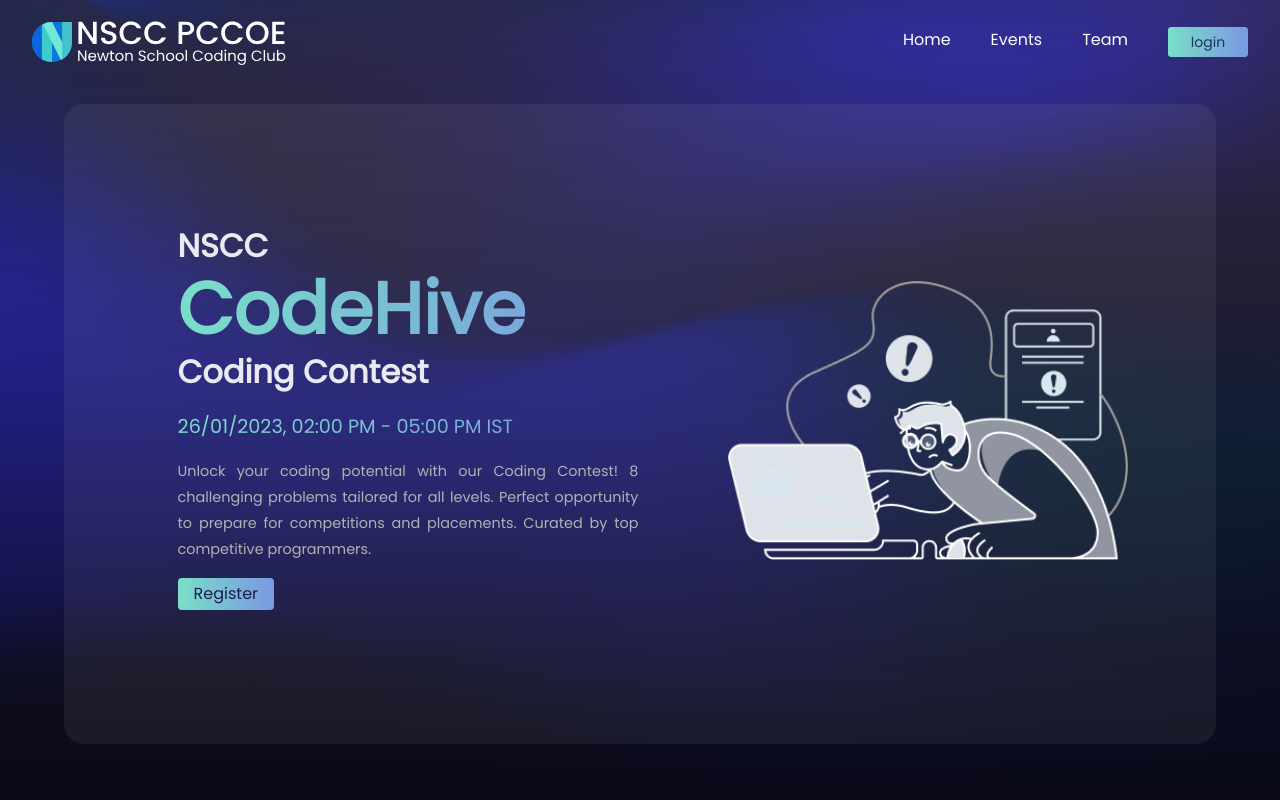
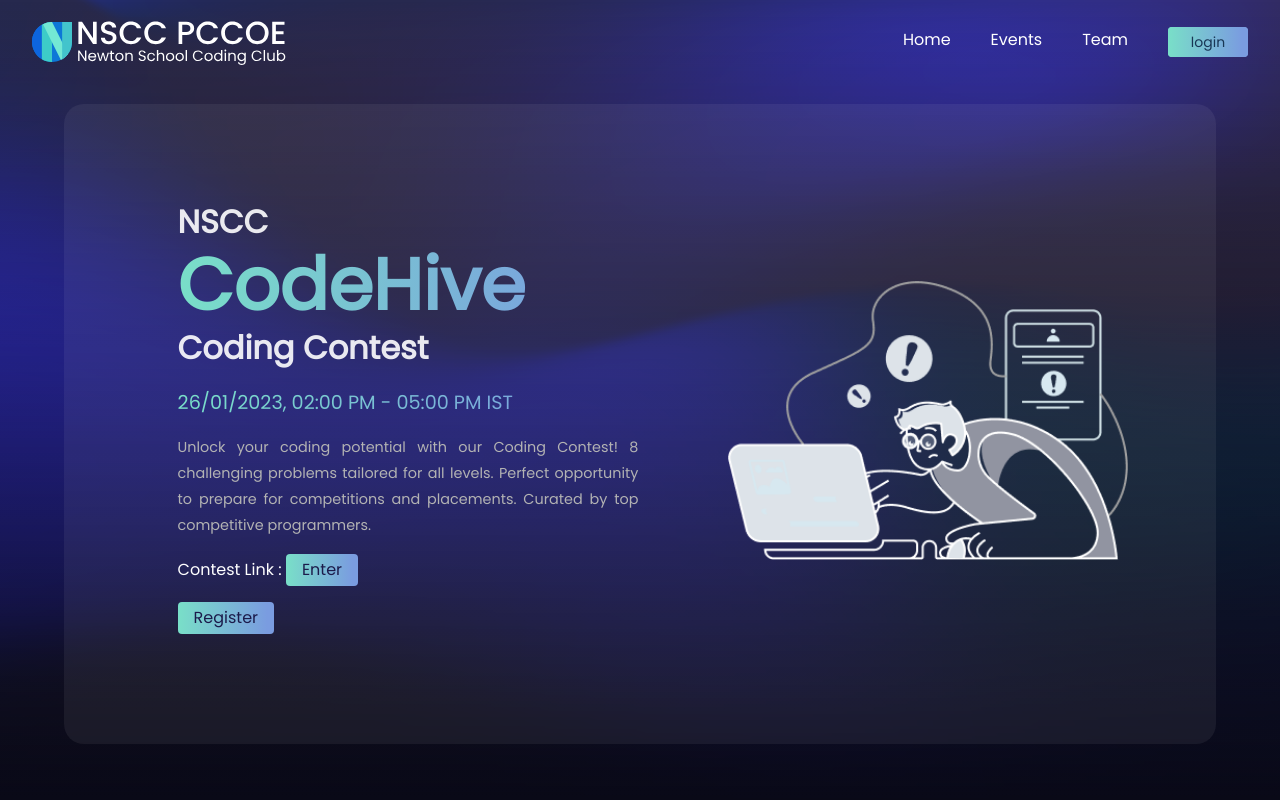
Before and after one commit to nsccpccoe/nscc-frontend, a Next.js app: page /events/codehive in a window 1280 px wide. Shown: the top 800 px of the page. Built offline with nearby package versions, Linux system fonts and the light colour scheme; no server answers.

Commit message:
codehiveupdate

```diff
--- a/Components/EventPage/LandingContent.tsx
+++ b/Components/EventPage/LandingContent.tsx
@@ -28,7 +28,15 @@ function LandingContent(props: contestProps) {
         </p>
       </div>
       {
-        props.name === 'WebXplore' &&
+        props.name === 'CodeHive' &&
+        <div>Contest Link : <Link
+        className={classes.regButton}
+        href="https://www.hackerrank.com/codehive"
+      >Enter</Link></div>
+
+      }
+      {
+        props.name === 'Codehive' &&
         <div>Website Theme: Any College Club (Ex: Coding Club, Art Circle, etc)</div>
       }
       <Link
--- a/pages/team.tsx
+++ b/pages/team.tsx
@@ -34,7 +34,7 @@ import ruchimg from "../public/Rucha.png"
 import darshanimg from  "../public/Darshan.png"
 import karteekimg from "../public/karteek.png"
 import ashishimg from  "../public/ashish.png"
-import niveditaimg from "../public/nivi.jpg"
+import niveditaimg from "../public/nivi.png"
 import shrunotiimg  from "../public/shrunoti.png"
 
 
```
Also changed, not shown: pages/auth.tsx (+7 -1 lines), public/nivi.jpeg (deleted), public/nivi.png (added).
